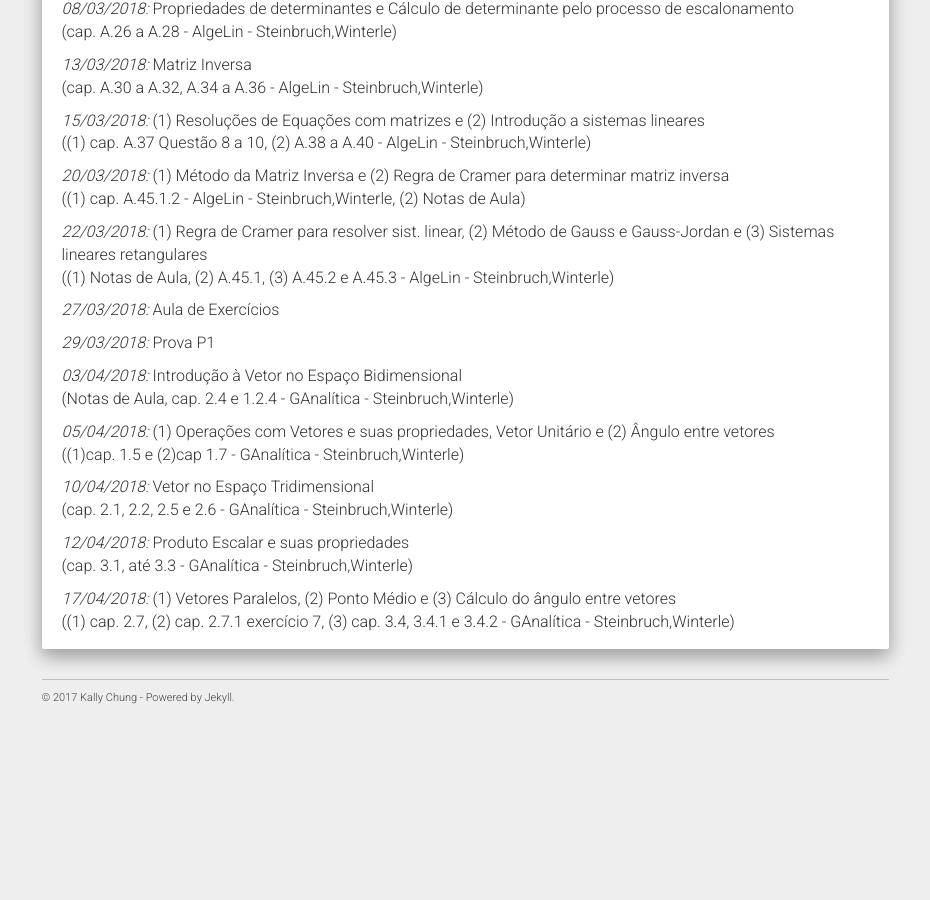
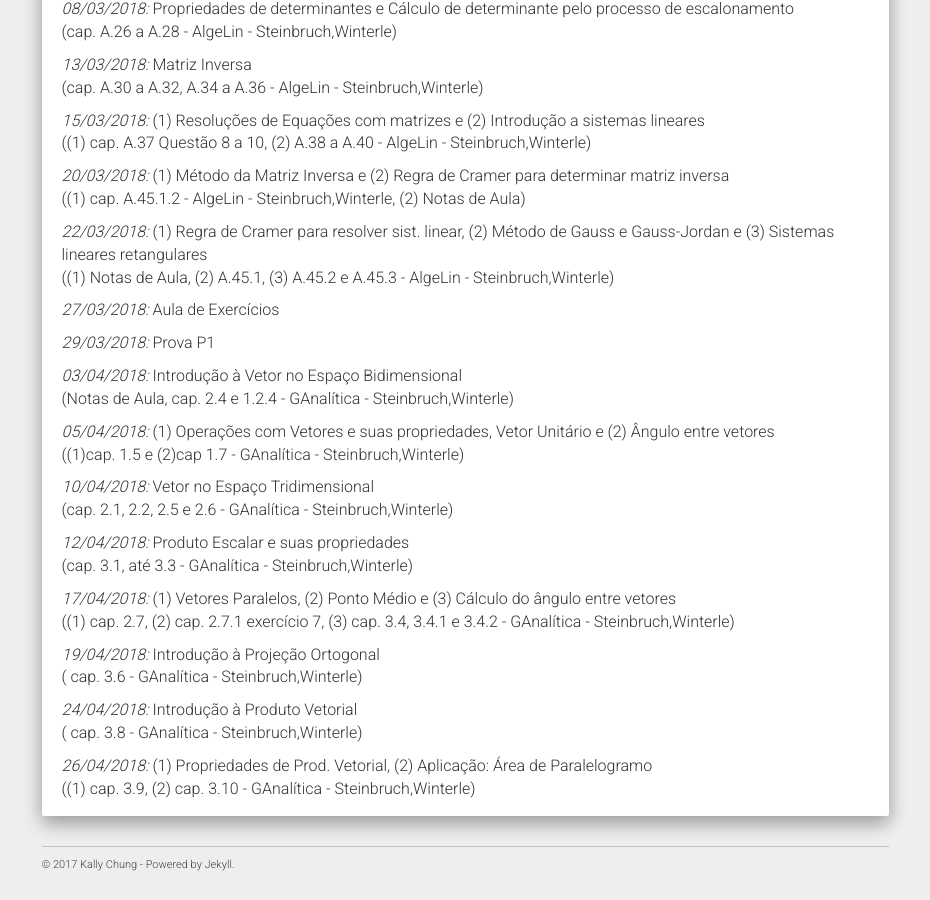
Before and after one commit to chunggnuhc/chunggnuhc.github.io, a Jekyll site: the page built from CM303-GAeAL-1sem2018.md, in a window 1280 px wide and 900 px high, scrolled down 2103 px. Shown: the whole window, without its empty margins (321-1251 px from the left). Built offline with Jekyll 4.4.1, drawn with Linux system fonts in a browser that asks for light colours; nearby versions of some CDN libraries; before the commit the page ends 2836 px from its top, so only the background shows below that; some of the changed text lies outside the part shown.

Commit message:
Update CM303 - LExerc, Cronog

```diff
--- a/CM303-GAeAL-1sem2018.md
+++ b/CM303-GAeAL-1sem2018.md
@@ -123,3 +123,9 @@ obs.: O horário de atendimento no dia é cancelado caso nenhum aluno apareça a
   _12/04/2018:_ Produto Escalar e suas propriedades <br/>(cap. 3.1, até 3.3 - GAnalítica - Steinbruch,Winterle)
 
   _17/04/2018:_ (1) Vetores Paralelos, (2) Ponto Médio e (3) Cálculo do ângulo entre vetores <br/>((1) cap. 2.7, (2) cap. 2.7.1 exercício 7, (3) cap. 3.4, 3.4.1 e 3.4.2 - GAnalítica - Steinbruch,Winterle)
+
+  _19/04/2018:_ Introdução à Projeção Ortogonal <br/>( cap. 3.6 - GAnalítica - Steinbruch,Winterle)
+
+  _24/04/2018:_ Introdução à Produto Vetorial <br/>( cap. 3.8 - GAnalítica - Steinbruch,Winterle)
+
+  _26/04/2018:_ (1) Propriedades de Prod. Vetorial, (2) Aplicação: Área de Paralelogramo <br/>((1) cap. 3.9, (2) cap. 3.10 - GAnalítica - Steinbruch,Winterle)
```
Also changed, not shown: other parts of CM303-GAeAL-1sem2018.md (+1 -1 lines).
